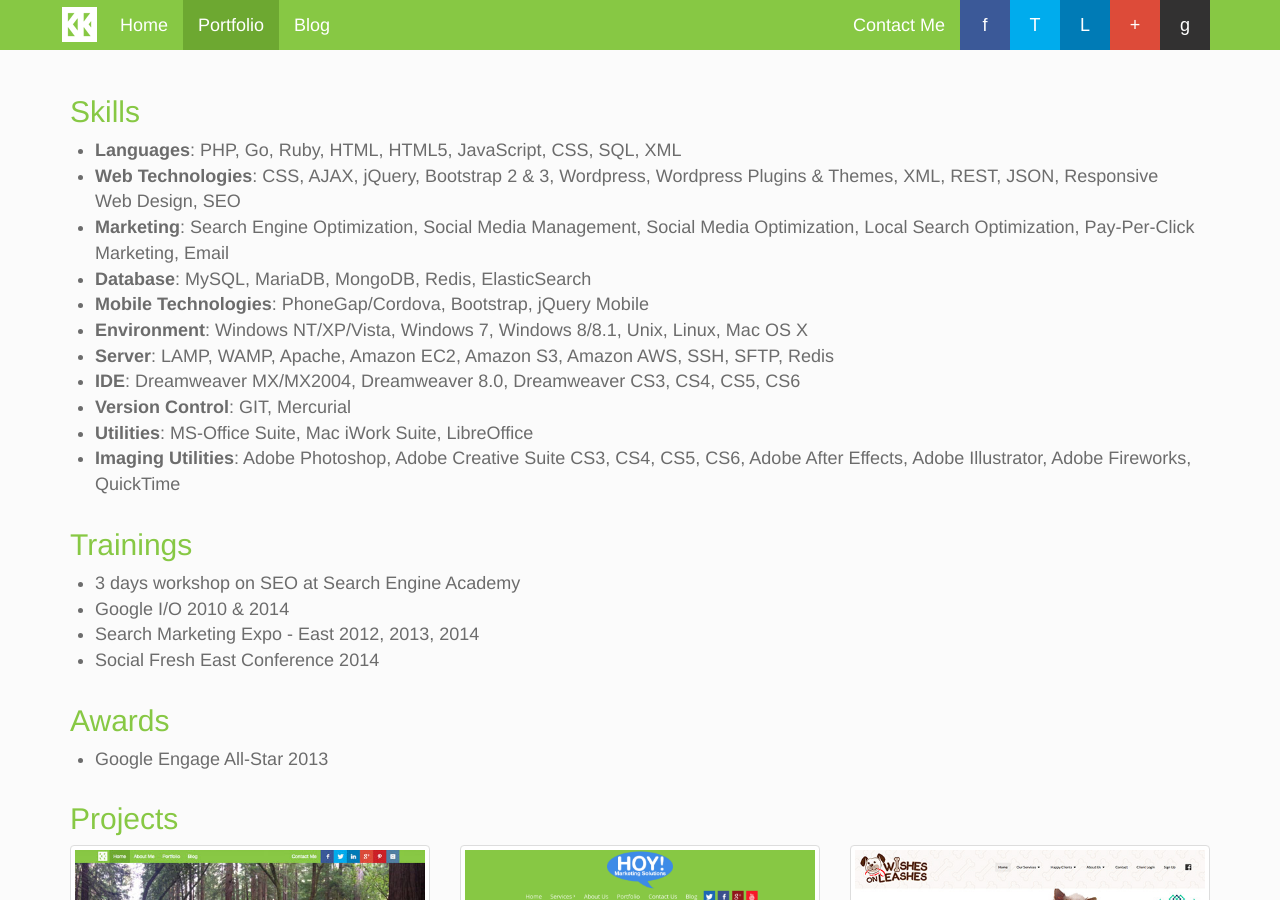
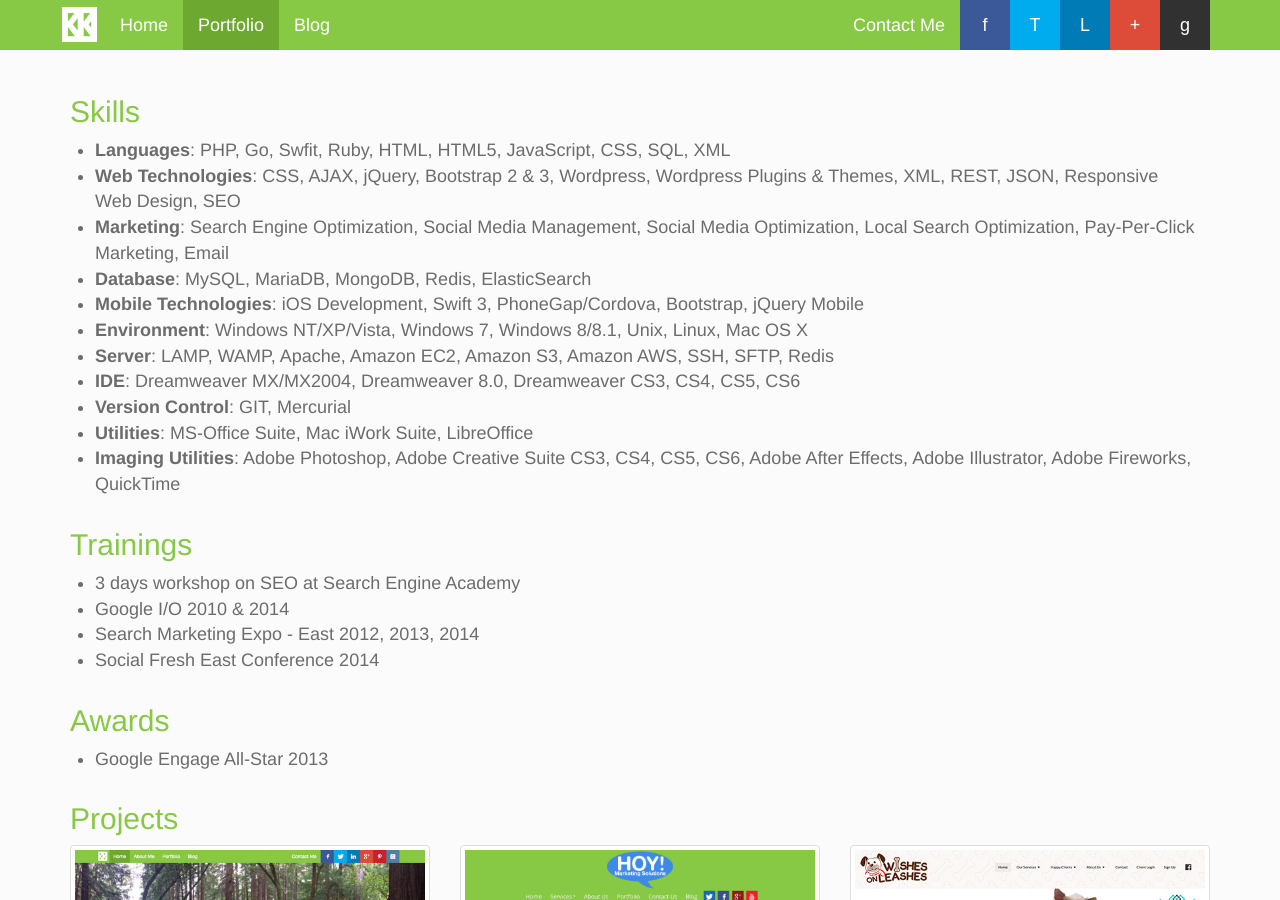
Before and after one commit to kenhkelly/kenhkelly.us, a Jekyll site: the page built from portfolio.html, in a window 1280 px wide and 900 px high. Built offline with Jekyll 4.4.1, drawn with Linux system fonts in a browser that asks for light colours; some web fonts are replaced.

Commit message:
Update resume and portfolio skills with iOS Development and Swift.

```diff
--- a/portfolio.html
+++ b/portfolio.html
@@ -14,11 +14,11 @@
             </div>
             <div class="row skills col-xs-12">
                 <ul>
-                <li><strong>Languages</strong>: PHP, Go, Ruby, HTML, HTML5, JavaScript, CSS, SQL, XML</li>
+                <li><strong>Languages</strong>: PHP, Go, Swfit, Ruby, HTML, HTML5, JavaScript, CSS, SQL, XML</li>
                 <li><strong>Web Technologies</strong>: CSS, AJAX, jQuery, Bootstrap 2 &amp; 3, Wordpress, Wordpress Plugins &amp; Themes, XML, REST, JSON, Responsive Web Design, SEO</li>
                 <li><strong>Marketing</strong>: Search Engine Optimization, Social Media Management, Social Media Optimization, Local Search Optimization, Pay-Per-Click Marketing, Email</li>
                 <li><strong>Database</strong>: MySQL, MariaDB, MongoDB, Redis, ElasticSearch</li>
-                <li><strong>Mobile Technologies</strong>: PhoneGap/Cordova, Bootstrap, jQuery Mobile</li>
+                <li><strong>Mobile Technologies</strong>: iOS Development, Swift 3, PhoneGap/Cordova, Bootstrap, jQuery Mobile</li>
                 <li><strong>Environment</strong>: Windows NT/XP/Vista, Windows 7, Windows 8/8.1, Unix, Linux, Mac OS X</li>
                 <li><strong>Server</strong>: LAMP, WAMP, Apache, Amazon EC2, Amazon S3, Amazon AWS, SSH, SFTP, Redis</li>
                 <li><strong>IDE</strong>: Dreamweaver MX/MX2004, Dreamweaver 8.0, Dreamweaver CS3, CS4, CS5, CS6</li>
```
Also changed, not shown: 1 other file.
